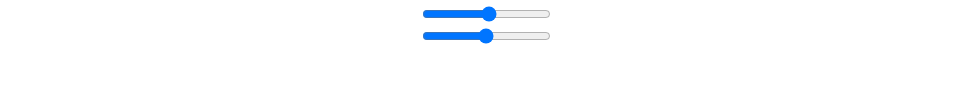
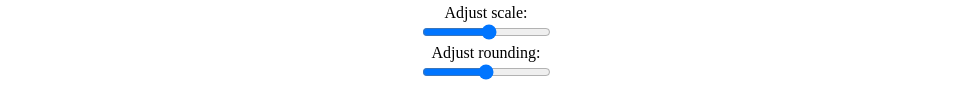
Before and after one commit to antonshulgin/canvas-compare, a plain HTML site: page demo/index.html in a window 1280 px wide. Shown: the part 308-420 px from the top of the page, without its empty margins (154-1125 px from the left). Drawn offline with Linux system fonts and the light colour scheme.

Commit message:
added slider labels

```diff
--- a/demo/index.css
+++ b/demo/index.css
@@ -5,3 +5,7 @@
 #root {
 	text-align: center;
 }
+
+label {
+	display: block;
+}
--- a/demo/index.html
+++ b/demo/index.html
@@ -14,9 +14,11 @@
 				<img src="./images/target.jpg" alt="target">
 			</div>
 			<div>
+				<label>Adjust scale: </label>
 				<input id="sliderScale" type="range" step="0.05" min="0.05" max="1" onchange="demo.update()">
 			</div>
 			<div>
+				<label>Adjust rounding: </label>
 				<input id="sliderRounding" type="range" step="1" min="0" max="255" onchange="demo.update()">
 			</div>
 		</div>
```
